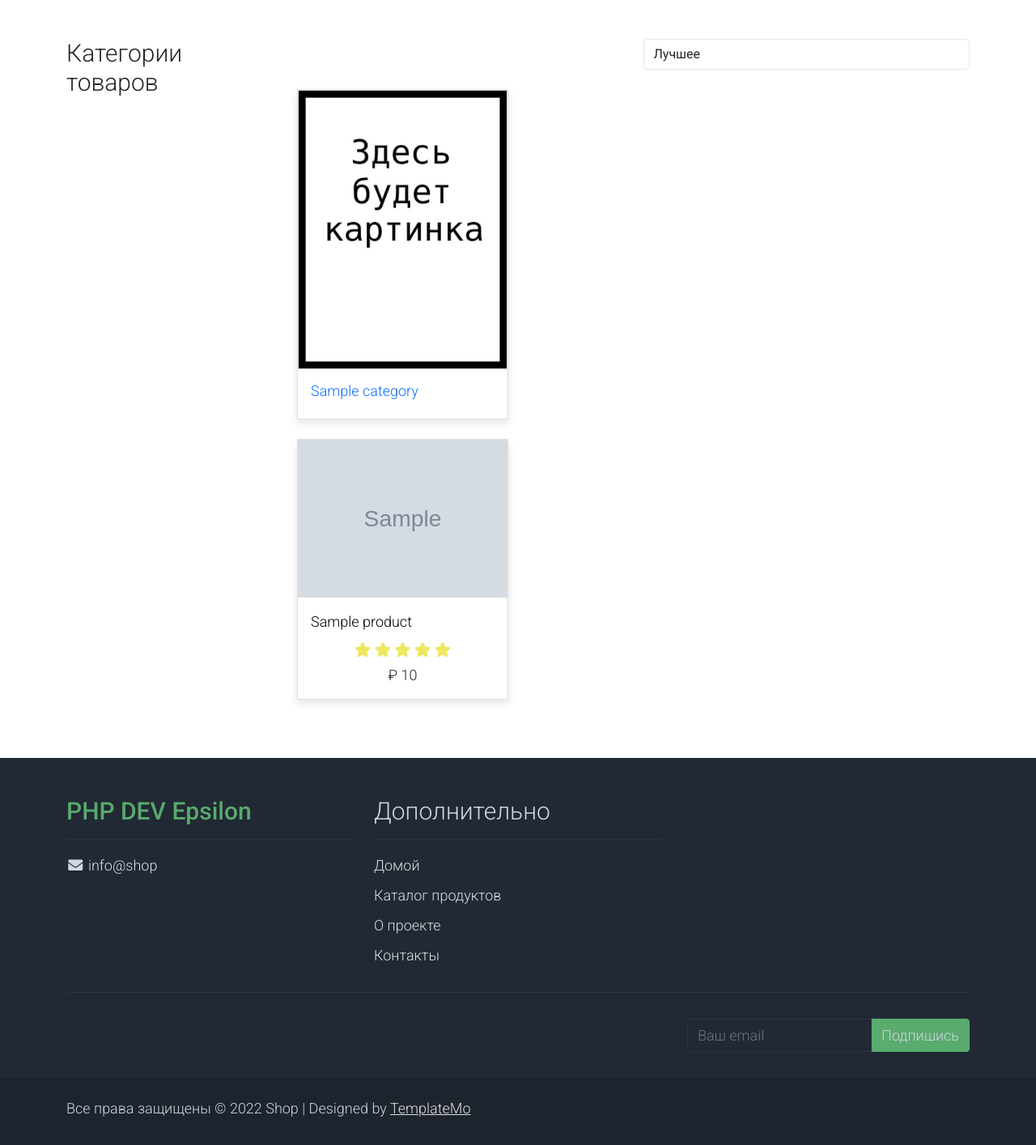
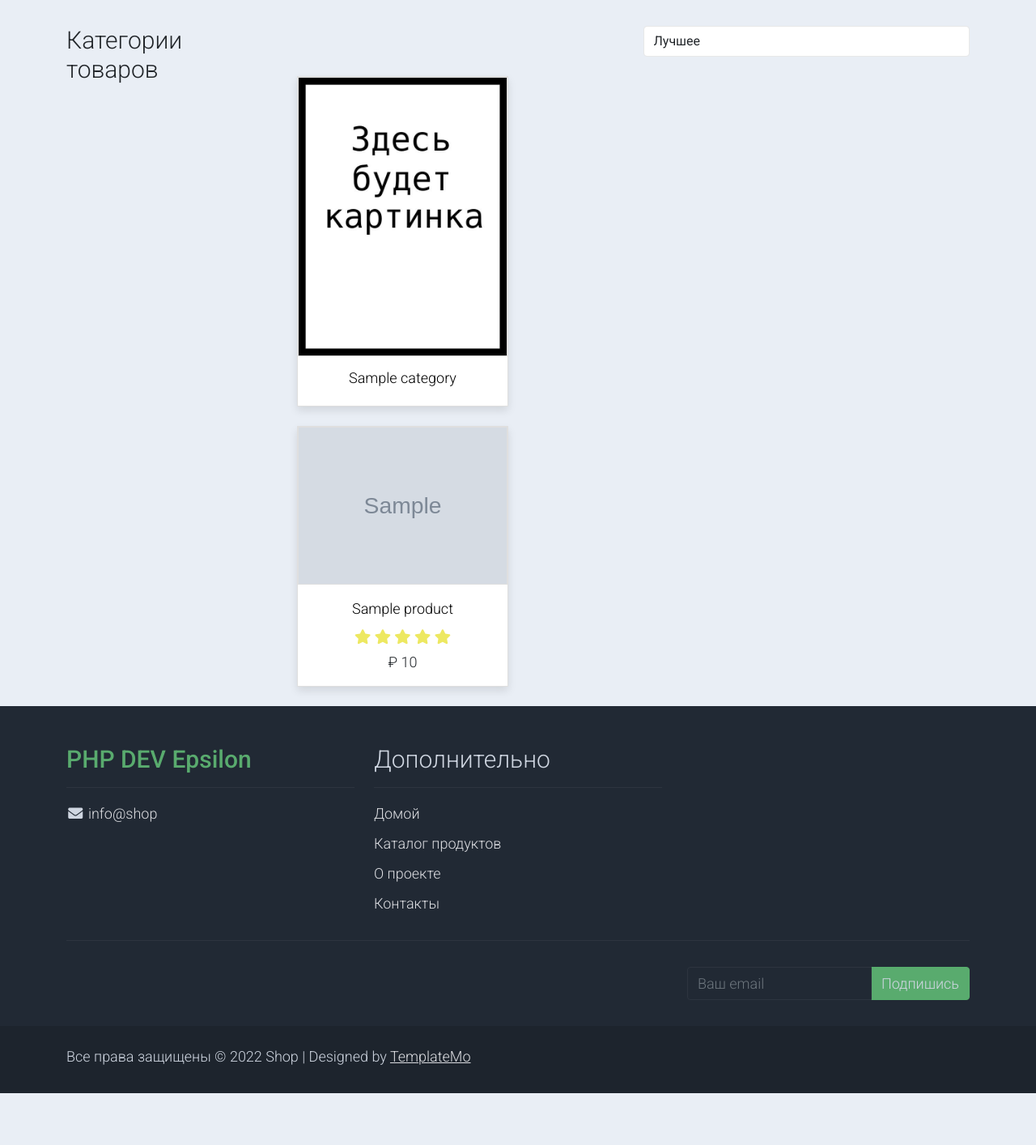
Before and after one commit to makasani/shop, a Symfony app: template templates/app/category.html.twig in a window 1280 px wide. Shown: the part 40-1454 px from the top of the page at 81% size. After the commit the page ends 1390 px from the top, so only its background shows below. Run offline with Twig, Linux system fonts and the light colour scheme; the template is opened without the code that fills it: most values are stand-ins (such as "Sample title", 1, 10 or a date in 2020); grey boxes marked "Sample" are stand-in pictures; style sheets or scripts are compiled from the project's sources; some libraries are stand-ins or nearby versions.

Commit message:
Добавлены хлебные крошки

```diff
--- /dev/null
+++ b/templates/app/_embed/bread-crumbs.html.twig
@@ -0,0 +1,20 @@
+<div class="col-lg-3"></div>
+<div class="col-lg-9">
+    {% for crumb in crumbs %}
+        <a class="text-decoration-none navbar-item"
+            {% if crumb.isLink %}
+                {% if crumb.id %}
+                    href="{{ path('categoryById', {'id': crumb.id}) }}"
+                {% else %}
+                        href="{{ path('categoryRoot') }}"
+                {% endif %}
+            {% endif %}
+       >{{ crumb.name }}
+            {% if crumb.child %}
+                <i class="fa fa-chevron-right"></i>
+            {% else %}
+                <i class="fa fa-chevron-down"></i>
+            {% endif %}
+        </a>
+    {% endfor %}
+</div>
--- a/templates/app/_embed/category-card.html.twig
+++ b/templates/app/_embed/category-card.html.twig
@@ -1,5 +1,5 @@
 <div class="col-md-4">
-    <a href="{{ path('categoryById', {'id': category.id}) }}" class="text-decoration-none">
+    <a href="{{ path('categoryById', {'id': category.id}) }}" class="text-decoration-none navbar-item text-center">
         <div class="card mb-4 product-wap rounded-0">
             <div class="card rounded-0">
                 <img class="card-img rounded-0 img-fluid" src="{{ asset('build/img/category_mock.jpg') }}">
--- a/templates/app/_embed/product-card.html.twig
+++ b/templates/app/_embed/product-card.html.twig
@@ -4,7 +4,7 @@
             <img class="card-img rounded-0 img-fluid" src="{{ asset('product-images/') }}{{ product.imagepath }}">
             {{ include('app/_embed/_product_pics_menu.html.twig') }}
         </div>
-        <div class="card-body">
+        <div class="card-body text-center">
             <a href="{{ path("app_product_show", { id: product.id }) }}" class="h3 text-decoration-none">{{ product.title }}</a>
             <ul class="w-100 list-unstyled d-flex justify-content-between mb-0">
                 <li class="pt-2">
--- a/templates/app/category.html.twig
+++ b/templates/app/category.html.twig
@@ -7,7 +7,11 @@
 {% block body %}
 
     <!-- Start Content -->
-    <div class="container py-5">
+    <section class="bg-light">
+        <div class="container">
+            <div class="row pt-3 pb-3">
+                {{ include( 'app/_embed/bread-crumbs.html.twig' ) }}
+            </div>
             <div class="row">
 
                 {{ include('app/_embed/_categories_sidebar.html.twig') }}
@@ -30,10 +34,11 @@
                             {% endfor %}
                         {% endif %}
                     </div>
-{#                {{ include('app/_embed/_paginator.html.twig') }}#}
+                   {# {{ include('app/_embed/_paginator.html.twig') }} #}
                 </div>
             </div>
         </div>
+    </section>
     <!-- End Content -->
 
     {# {{ include('app/_embed/_brends.html.twig') }} #}
```
Also changed, not shown: src/Controller/CategoryController.php (+35 -0 lines), src/Controller/MainController.php (+9 -1 lines), templates/app/shop-single.html.twig (+6 -32 lines). Lines whose indentation alone changed are shown as unchanged.
